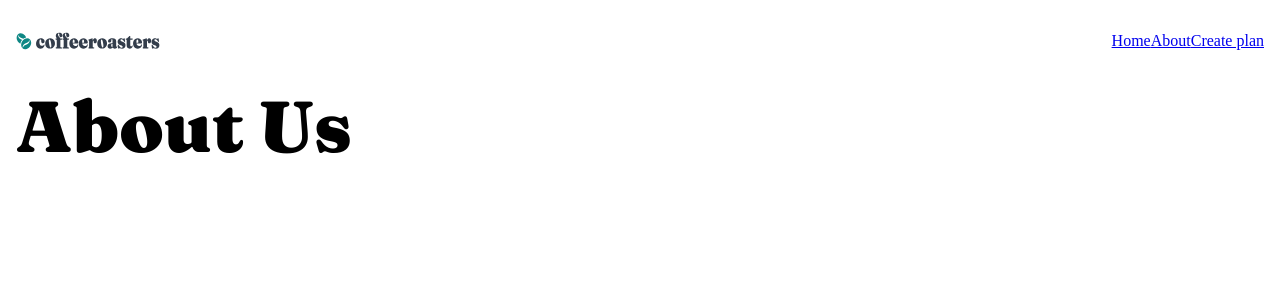
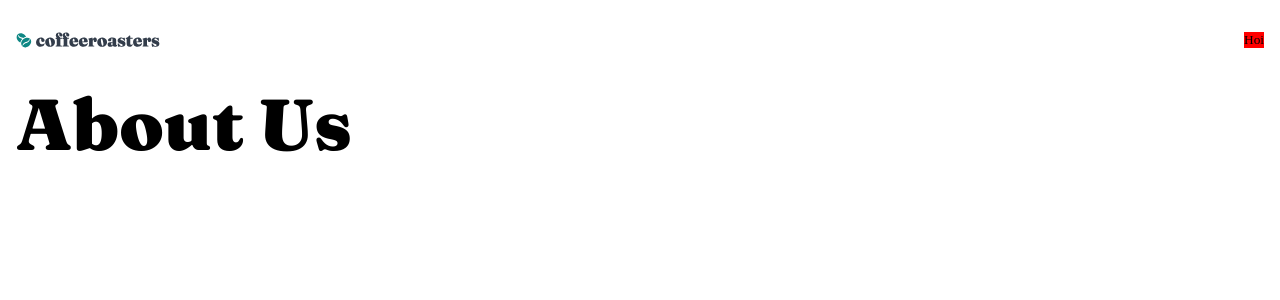
Before and after one commit to DrKlonk/fem-coffee, a Vue app: page /about in a window 1280 px wide. Shown: the top 300 px of the page. Built offline with nearby package versions, Linux system fonts and the light colour scheme.

Commit message:
toggle button

```diff
--- /dev/null
+++ b/src/components/menu/MenuButton.vue
@@ -0,0 +1,38 @@
+<template>
+  <button
+    class="menu-button"
+    :class="{ active: isCollapsed }"
+    @click="toggleCollapse"
+  >
+    Hoi
+  </button>
+</template>
+
+<script>
+export default {
+  name: "MenuButton",
+  data() {
+    return {
+      isCollapsed: true,
+    };
+  },
+  methods: {
+    toggleCollapse() {
+      this.isCollapsed = !this.isCollapsed;
+    },
+  },
+};
+</script>
+
+<style scoped>
+.menu-button {
+  background-color: transparent;
+  border: none;
+  /* padding: 1rem; */
+  outline: 0;
+  font-family: inherit;
+}
+.active {
+  background-color: red;
+}
+</style>
--- a/src/components/ui/Menu.vue
+++ b/src/components/menu/Nav.vue
@@ -6,15 +6,4 @@
   </nav>
 </template>
 
-<script>
-export default {
-  name: "Menu",
-  props: {
-    collapsed: {
-      type: Boolean,
-    },
-  },
-};
-</script>
-
 <style scoped></style>
--- a/src/components/ui/Header.vue
+++ b/src/components/ui/Header.vue
@@ -7,7 +7,7 @@
 
 <script>
 import Logo from "./Logo";
-import Menu from "./Menu.vue";
+import Menu from "../menu/MenuButton.vue";
 
 export default {
   name: "Header",
```
